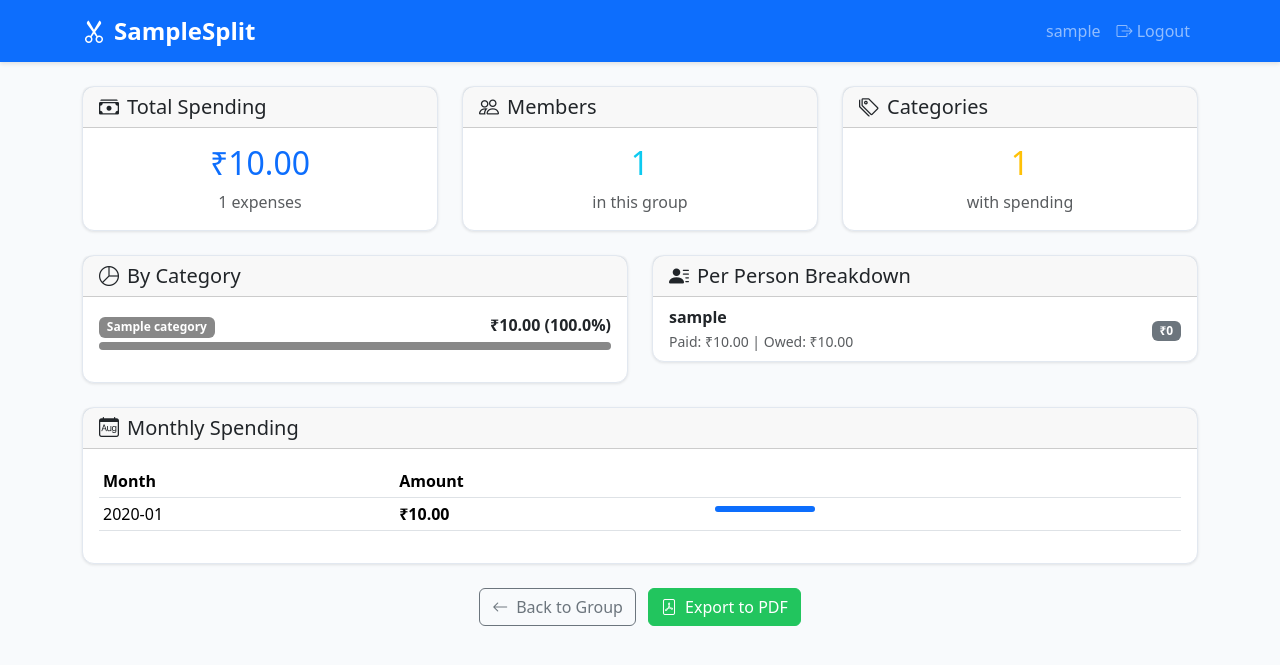
After one commit to suprxsidh/sample-split, a Flask app: page /group/1/summary in a window 1280 px wide. The commit adds this page. Shown: the top 665 px of the page. Run offline with Flask 3, Linux system fonts and the light colour scheme; a user stored in the database is signed in; tables that the repository leaves empty hold one stand-in row (values such as "Sample post"); some libraries are stand-ins or nearby versions.

Commit message:
feat: Complete v0.8 - export & reports
- Add PDF export route with reportlab
- Add spending summary page with category breakdown
- Add per-person spending breakdown
- Add monthly spending trends
- Add budget limits per category
- Add budget_limit field to Category model
- Create summary.html and budget.html templates
- Update group.html with new action buttons
- Add reportlab to requirements
- Add 4 new tests (49 total, 81% coverage)
- Update ROADMAP.md for v0.8

```diff
--- a/app.py
+++ b/app.py
@@ -861,6 +861,161 @@ def api_simplify(group_id):
     return jsonify(result)
 
 
+@app.route("/group/<int:group_id>/export")
+@login_required
+def export_group(group_id):
+    from reportlab.lib.pagesizes import A4
+    from reportlab.lib import colors
+    from reportlab.lib.units import inch
+    from reportlab.platypus import SimpleDocTemplate, Table, TableStyle, Paragraph, Spacer
+    from reportlab.lib.styles import getSampleStyleSheet
+    from io import BytesIO
+
+    group_obj = Group.query.get_or_404(group_id)
+
+    membership = GroupMember.query.filter_by(user_id=current_user.id, group_id=group_id).first()
+    if not membership:
+        flash("You are not a member of this group.", "error")
+        return redirect(url_for("dashboard"))
+
+    expenses = Expense.query.filter_by(group_id=group_id).order_by(Expense.expense_date.desc()).all()
+    members = [m.user for m in group_obj.members]
+    balances = calculate_balances(group_id)
+
+    buffer = BytesIO()
+    doc = SimpleDocTemplate(buffer, pagesize=A4)
+    elements = []
+    styles = getSampleStyleSheet()
+
+    elements.append(Paragraph(f"Expense Report: {group_obj.name}", styles["Title"]))
+    elements.append(Spacer(1, 0.2 * inch))
+    elements.append(Paragraph(f"Generated: {datetime.now().strftime('%Y-%m-%d %H:%M')}", styles["Normal"]))
+    elements.append(Spacer(1, 0.3 * inch))
+
+    elements.append(Paragraph("Expenses", styles["Heading2"]))
+    data = [["Date", "Description", "Payer", "Amount"]]
+    for exp in expenses:
+        data.append(
+            [
+                exp.expense_date.strftime("%Y-%m-%d") if exp.expense_date else "-",
+                exp.description[:30] + "..." if len(exp.description) > 30 else exp.description,
+                exp.payer.username,
+                f"₹{exp.amount:.2f}",
+            ]
+        )
+    data.append(["", "", "Total:", f"₹{sum(e.amount for e in expenses):.2f}"])
+
+    table = Table(data, colWidths=[1.2 * inch, 2.5 * inch, 1.2 * inch, 1 * inch])
+    table.setStyle(TableStyle([("BACKGROUND", (0, 0), (-1, 0), colors.grey), ("TEXTCOLOR", (0, 0), (-1, 0), colors.whitesmoke), ("ALIGN", (0, 0), (-1, -1), "CENTER"), ("FONTNAME", (0, 0), (-1, 0), "Helvetica-Bold"), ("FONTSIZE", (0, 0), (-1, 0), 12), ("BOTTOMPADDING", (0, 0), (-1, 0), 12), ("BACKGROUND", (0, -1), (-1, -1), colors.beige), ("FONTNAME", (0, -1), (-1, -1), "Helvetica-Bold"), ("GRID", (0, 0), (-1, -2), 1, colors.black)]))
+    elements.append(table)
+    elements.append(Spacer(1, 0.3 * inch))
+
+    elements.append(Paragraph("Balances", styles["Heading2"]))
+    bal_data = [["Member", "Balance"]]
+    for member in members:
+        bal = balances.get(member.id, 0)
+        bal_data.append([member.username, f"₹{bal:.2f}"])
+
+    bal_table = Table(bal_data, colWidths=[3 * inch, 1.5 * inch])
+    bal_table.setStyle(TableStyle([("BACKGROUND", (0, 0), (-1, 0), colors.grey), ("TEXTCOLOR", (0, 0), (-1, 0), colors.whitesmoke), ("ALIGN", (0, 0), (-1, -1), "CENTER"), ("FONTNAME", (0, 0), (-1, 0), "Helvetica-Bold"), ("GRID", (0, 0), (-1, -1), 1, colors.black)]))
+    elements.append(bal_table)
+
+    doc.build(elements)
+    buffer.seek(0)
+
+    return buffer.read(), 200, {"Content-Type": "application/pdf", "Content-Disposition": f"attachment; filename={group_obj.name.replace(' ', '_')}_report.pdf"}
+
+
+@app.route("/group/<int:group_id>/summary")
+@login_required
+def group_summary(group_id):
+    group_obj = Group.query.get_or_404(group_id)
+
+    membership = GroupMember.query.filter_by(user_id=current_user.id, group_id=group_id).first()
+    if not membership:
+        flash("You are not a member of this group.", "error")
+        return redirect(url_for("dashboard"))
+
+    expenses = Expense.query.filter_by(group_id=group_id).all()
+    members = [m.user for m in group_obj.members]
+    categories = Category.query.filter_by(group_id=group_id).all()
+    balances = calculate_balances(group_id)
+
+    total_spent = sum(e.amount for e in expenses)
+
+    category_breakdown = {}
+    for cat in categories:
+        cat_total = sum(e.amount for e in expenses if e.category_id == cat.id)
+        if cat_total > 0:
+            category_breakdown[cat.id] = {"name": cat.name, "color": cat.color, "total": cat_total, "percentage": (cat_total / total_spent * 100) if total_spent > 0 else 0}
+
+    person_breakdown = []
+    for member in members:
+        paid = sum(e.amount for e in expenses if e.payer_id == member.id)
+        owed = sum(e.amount for e in expenses for split in e.splits if split.user_id == member.id)
+        person_breakdown.append({"user": member, "paid": paid, "owed": owed, "balance": balances.get(member.id, 0)})
+
+    monthly_data = {}
+    for exp in expenses:
+        month_key = exp.expense_date.strftime("%Y-%m") if exp.expense_date else exp.created_at.strftime("%Y-%m")
+        if month_key not in monthly_data:
+            monthly_data[month_key] = 0
+        monthly_data[month_key] += exp.amount
+
+    return render_template(
+        "summary.html",
+        group=group_obj,
+        total_spent=total_spent,
+        category_breakdown=category_breakdown,
+        person_breakdown=person_breakdown,
+        monthly_data=monthly_data,
+        expense_count=len(expenses),
+    )
+
+
+@app.route("/group/<int:group_id>/budget", methods=["GET", "POST"])
+@login_required
+def manage_budget(group_id):
+    group_obj = Group.query.get_or_404(group_id)
+
+    membership = GroupMember.query.filter_by(user_id=current_user.id, group_id=group_id).first()
+    if not membership:
+        flash("You are not a member of this group.", "error")
+        return redirect(url_for("dashboard"))
+
+    if request.method == "POST":
+        action = request.form.get("action")
+        if action == "set_budget":
+            category_id = request.form.get("category_id", type=int)
+            budget_amount = request.form.get("budget", type=float)
+            if category_id and budget_amount:
+                cat = Category.query.get(category_id)
+                if cat:
+                    cat.budget_limit = budget_amount
+                    db.session.commit()
+                    flash(f"Budget set for {cat.name}!", "success")
+        elif action == "clear_budget":
+            category_id = request.form.get("category_id", type=int)
+            if category_id:
+                cat = Category.query.get(category_id)
+                if cat:
+                    cat.budget_limit = None
+                    db.session.commit()
+                    flash("Budget cleared.", "info")
+
+        return redirect(url_for("manage_budget", group_id=group_id))
+
+    categories = Category.query.filter_by(group_id=group_id).all()
+    expenses = Expense.query.filter_by(group_id=group_id).all()
+
+    category_status = []
+    for cat in categories:
+        spent = sum(e.amount for e in expenses if e.category_id == cat.id)
+        category_status.append({"category": cat, "spent": spent, "budget": cat.budget_limit, "remaining": (cat.budget_limit - spent) if cat.budget_limit else None, "over": (spent > cat.budget_limit) if cat.budget_limit else False})
+
+    return render_template("budget.html", group=group_obj, category_status=category_status)
+
+
 @app.route("/admin/login", methods=["GET", "POST"])
 @limiter.limit("3 per minute")
 def admin_login():
--- a/models.py
+++ b/models.py
@@ -75,6 +75,7 @@ class Category(db.Model):
     name = db.Column(db.String(50), nullable=False)
     icon = db.Column(db.String(20), default="tag")
     color = db.Column(db.String(7), default="#6b7280")
+    budget_limit = db.Column(db.Float, nullable=True)
     created_at = db.Column(db.DateTime, default=db.func.current_timestamp())
 
     group = db.relationship("Group", back_populates="categories")
--- a/requirements.txt
+++ b/requirements.txt
@@ -4,6 +4,7 @@ Flask-Login==0.6.3
 Werkzeug==3.0.1
 Flask-WTF==1.2.1
 Flask-Limiter==3.5.0
+reportlab==4.0.7
 gunicorn==21.2.0
 pytest==7.4.0
 pytest-cov==4.1.0
--- /dev/null
+++ b/templates/summary.html
@@ -0,0 +1,146 @@
+{% extends "base.html" %}
+
+{% block title %}Summary - {{ group.name }} - SampleSplit{% endblock %}
+
+{% block content %}
+<div class="row">
+    <div class="col-md-4 mb-4">
+        <div class="card h-100">
+            <div class="card-header">
+                <h5 class="mb-0"><i class="bi bi-cash-stack me-2"></i>Total Spending</h5>
+            </div>
+            <div class="card-body text-center">
+                <h2 class="text-primary">₹{{ "%.2f"|format(total_spent) }}</h2>
+                <p class="text-muted mb-0">{{ expense_count }} expenses</p>
+            </div>
+        </div>
+    </div>
+    <div class="col-md-4 mb-4">
+        <div class="card h-100">
+            <div class="card-header">
+                <h5 class="mb-0"><i class="bi bi-people me-2"></i>Members</h5>
+            </div>
+            <div class="card-body text-center">
+                <h2 class="text-info">{{ person_breakdown|length }}</h2>
+                <p class="text-muted mb-0">in this group</p>
+            </div>
+        </div>
+    </div>
+    <div class="col-md-4 mb-4">
+        <div class="card h-100">
+            <div class="card-header">
+                <h5 class="mb-0"><i class="bi bi-tags me-2"></i>Categories</h5>
+            </div>
+            <div class="card-body text-center">
+                <h2 class="text-warning">{{ category_breakdown|length }}</h2>
+                <p class="text-muted mb-0">with spending</p>
+            </div>
+        </div>
+    </div>
+</div>
+
+<div class="row">
+    <div class="col-lg-6 mb-4">
+        <div class="card">
+            <div class="card-header">
+                <h5 class="mb-0"><i class="bi bi-pie-chart me-2"></i>By Category</h5>
+            </div>
+            <div class="card-body">
+                {% if category_breakdown %}
+                    {% for cat_id, data in category_breakdown.items() %}
+                        <div class="mb-3">
+                            <div class="d-flex justify-content-between mb-1">
+                                <span>
+                                    <span class="badge" style="background-color: {{ data.color }};">{{ data.name }}</span>
+                                </span>
+                                <span class="fw-bold">₹{{ "%.2f"|format(data.total) }} ({{ "%.1f"|format(data.percentage) }}%)</span>
+                            </div>
+                            <div class="progress" style="height: 8px;">
+                                <div class="progress-bar" role="progressbar" style="width: {{ data.percentage }}%; background-color: {{ data.color }};"></div>
+                            </div>
+                        </div>
+                    {% endfor %}
+                {% else %}
+                    <p class="text-muted text-center">No category spending yet.</p>
+                {% endif %}
+            </div>
+        </div>
+    </div>
+
+    <div class="col-lg-6 mb-4">
+        <div class="card">
+            <div class="card-header">
+                <h5 class="mb-0"><i class="bi bi-person-lines-fill me-2"></i>Per Person Breakdown</h5>
+            </div>
+            <ul class="list-group list-group-flush">
+                {% for person in person_breakdown %}
+                    <li class="list-group-item">
+                        <div class="d-flex justify-content-between align-items-center">
+                            <div>
+                                <strong>{{ person.user.username }}</strong>
+                                <br><small class="text-muted">Paid: ₹{{ "%.2f"|format(person.paid) }} | Owed: ₹{{ "%.2f"|format(person.owed) }}</small>
+                            </div>
+                            <div class="text-end">
+                                {% if person.balance > 0 %}
+                                    <span class="badge bg-success">+₹{{ "%.2f"|format(person.balance) }}</span>
+                                {% elif person.balance < 0 %}
+                                    <span class="badge bg-danger">-₹{{ "%.2f"|format(-person.balance) }}</span>
+                                {% else %}
+                                    <span class="badge bg-secondary">₹0</span>
+                                {% endif %}
+                            </div>
+                        </div>
+                    </li>
+                {% endfor %}
+            </ul>
+        </div>
+    </div>
+</div>
+
+{% if monthly_data %}
+<div class="row">
+    <div class="col-12">
+        <div class="card">
+            <div class="card-header">
+                <h5 class="mb-0"><i class="bi bi-calendar-month me-2"></i>Monthly Spending</h5>
+            </div>
+            <div class="card-body">
+                <div class="table-responsive">
+                    <table class="table table-sm">
+                        <thead>
+                            <tr>
+                                <th>Month</th>
+                                <th>Amount</th>
+                                <th></th>
+                            </tr>
+                        </thead>
+                        <tbody>
+                            {% for month, amount in monthly_data.items()|sort(reverse=True) %}
+                                <tr>
+                                    <td>{{ month }}</td>
+                                    <td><strong>₹{{ "%.2f"|format(amount) }}</strong></td>
+                                    <td>
+                                        <div class="progress mt-1" style="height: 6px; width: 100px;">
+                                            <div class="progress-bar" role="progressbar" style="width: {{ (amount / total_spent * 100)|round }}%;"></div>
+                                        </div>
+                                    </td>
+                                </tr>
+                            {% endfor %}
+                        </tbody>
+                    </table>
+                </div>
+            </div>
+        </div>
+    </div>
+</div>
+{% endif %}
+
+<div class="text-center mt-4">
+    <a href="{{ url_for('group', group_id=group.id) }}" class="btn btn-outline-secondary me-2">
+        <i class="bi bi-arrow-left me-2"></i>Back to Group
+    </a>
+    <a href="{{ url_for('export_group', group_id=group.id) }}" class="btn btn-primary">
+        <i class="bi bi-file-pdf me-2"></i>Export to PDF
+    </a>
+</div>
+{% endblock %}
```
Also changed, not shown: ROADMAP.md (+6 -5 lines), templates/budget.html (added, +101 -0 lines), templates/group.html (+11 -0 lines), tests/test_basic.py (+45 -3 lines).
